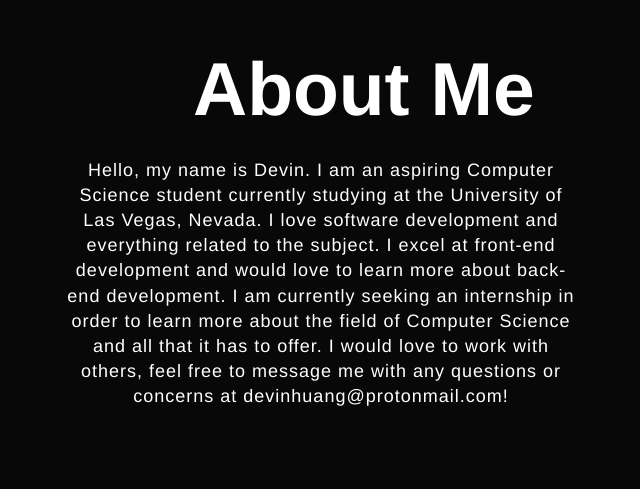
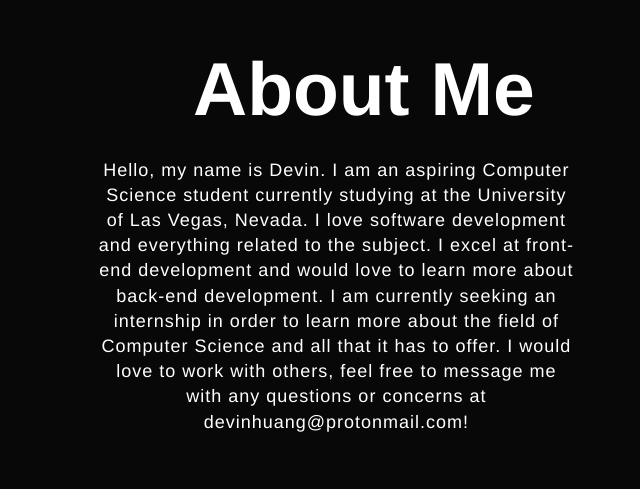
Before and after one commit to d-vinh/DHPort, a plain HTML site: page index.html in a window 1280 px wide. Shown: the part 914-1403 px from the top of the page, without its empty margins (319-959 px from the left). Drawn offline with Linux system fonts and the light colour scheme.

Commit message:
fixed p centering

```diff
--- a/style.css
+++ b/style.css
@@ -124,6 +124,7 @@ img{
   line-height: 140%;
   font-size: 18px;
   margin-bottom: 10%;
+  padding-left: 6%;
   text-align: center;
 }
 
```
